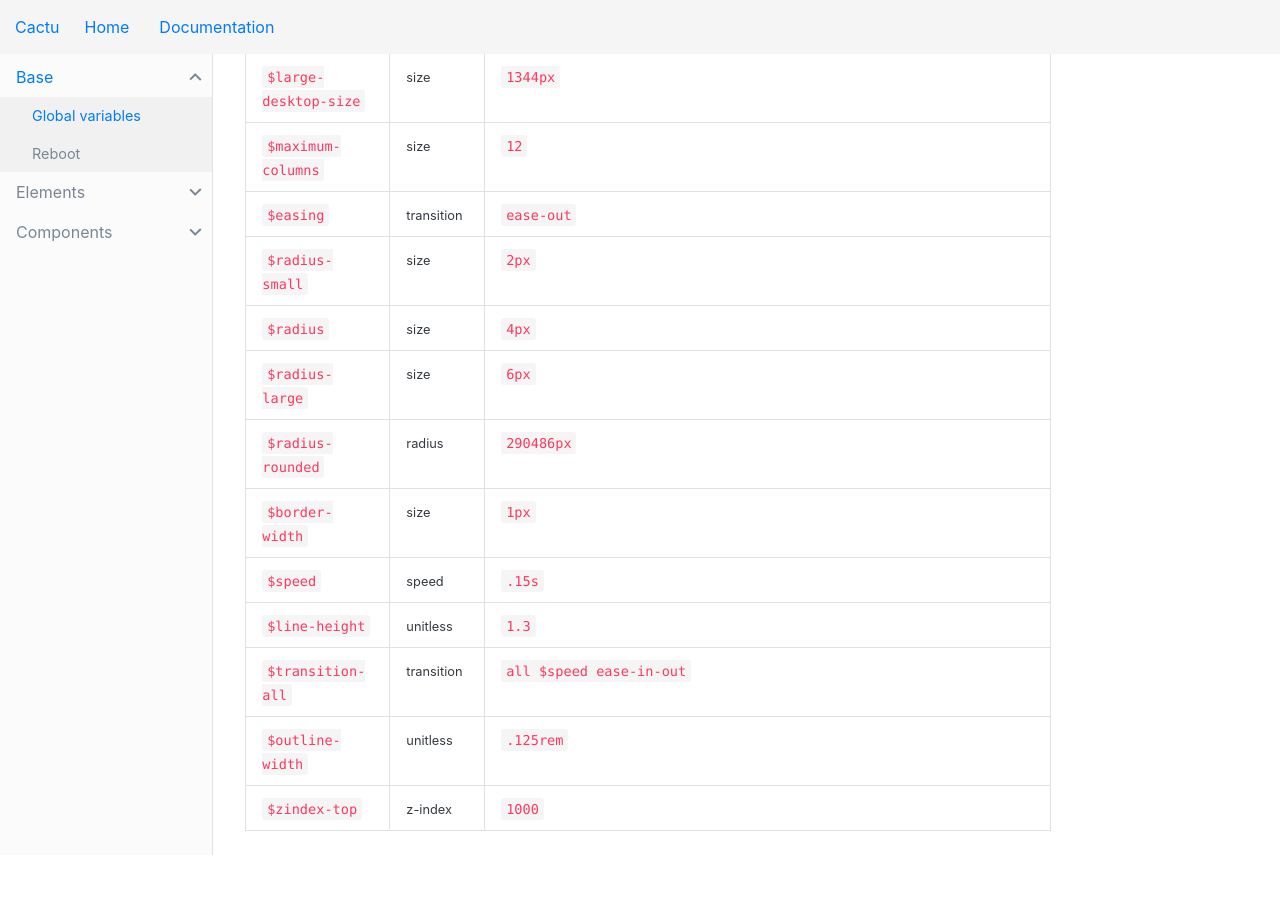
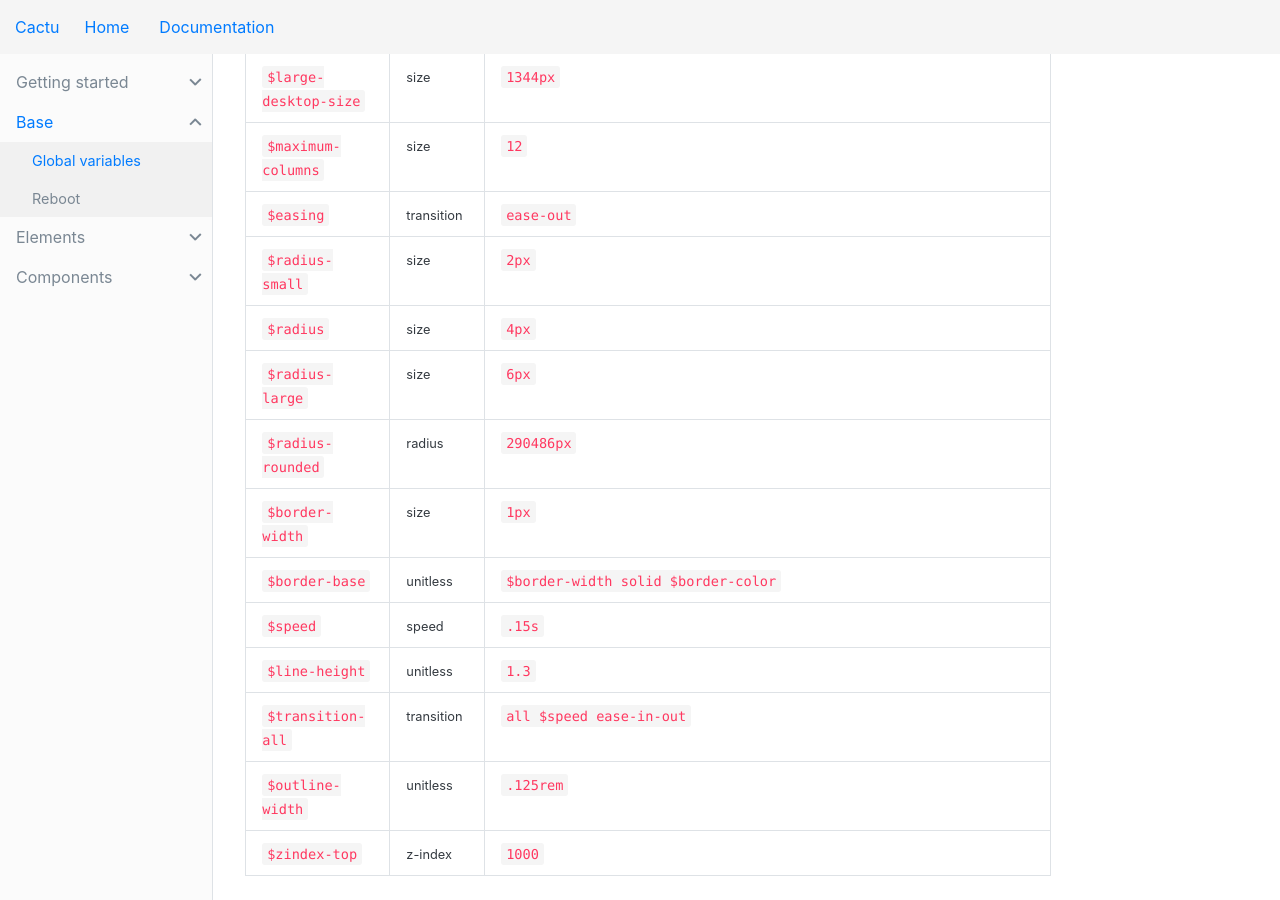
Before and after one commit to mendozagioo/cactu, a Jekyll site: the page built from documentation/base/global-variables.md, in a window 1280 px wide and 900 px high, scrolled down 1899 px. Built offline with Jekyll 4.4.1, drawn with Linux system fonts in a browser that asks for light colours; the table of contents is made by our own code; before the commit the page ends 2754 px from its top, so only the background shows below that.

Commit message:
Global variables updated

```diff
--- a/documentation/base/global-variables.md
+++ b/documentation/base/global-variables.md
@@ -50,6 +50,7 @@ Cactu has just one file used for global variables, those varibales are used for
 | `$radius-large`     | <small>size</small> | `6px` |
 | `$radius-rounded`   | <small>radius</small> | `290486px` |
 | `$border-width`     | <small>size</small> | `1px` |
+| `$border-base`      | <small>unitless</small> | `$border-width solid $border-color` |
 | `$speed`            | <small>speed</small> | `.15s` |
 | `$line-height`      | <small>unitless</small> | `1.3` |
 | `$transition-all`   | <small>transition</small> | `all $speed ease-in-out` |
--- a/scss/base/_global-variables.scss
+++ b/scss/base/_global-variables.scss
@@ -57,6 +57,7 @@ $radius:            4px !default;
 $radius-large:      6px !default;
 $radius-rounded:    290486px !default;
 $border-width:      1px !default;
+$border-base:       $border-width solid $border-color !default;
 $speed:             .15s !default;
 $line-height:       1.5 !default;
 $transition-all:    all $speed ease-in-out !default;
```
